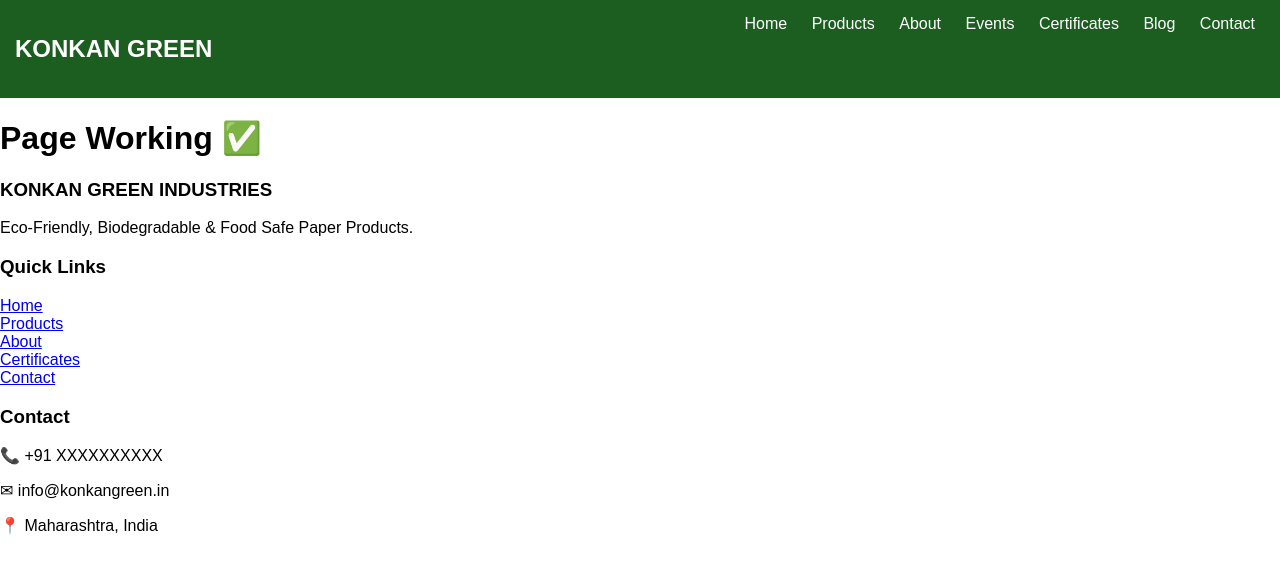
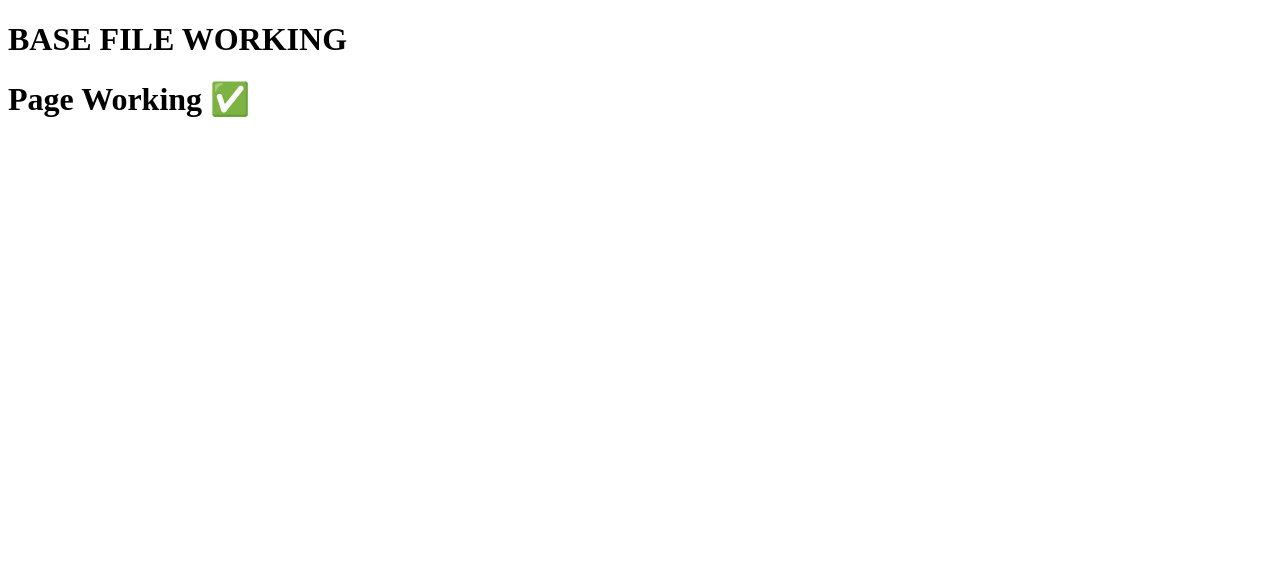
Before and after one commit to PranavChavan30/konkan-green, a Flask app: page /blog in a window 1280 px wide. Shown: the top 574 px of the page. Run offline with Flask 3, Linux system fonts and the light colour scheme.

Commit message:
update certificates and base

```diff
--- a/templates/base.html
+++ b/templates/base.html
@@ -1,80 +1,13 @@
 <!DOCTYPE html>
-<html lang="en">
-
+<html>
 <head>
-    <meta charset="UTF-8">
-    <meta name="viewport" content="width=device-width, initial-scale=1.0">
-
-    <title>Konkan Green Industries</title>
-
-    <meta name="description"
-          content="Eco-Friendly, Biodegradable and Food Safe Paper Products">
-
-    <link rel="icon"
-          href="{{ url_for('static', filename='favicon.ico') }}">
-
-    <link rel="stylesheet"
-          href="{{ url_for('static', filename='css/style.css') }}">
+    <title>Test</title>
 </head>
-
 <body>
 
-    <div class="navbar">
+<h1>BASE FILE WORKING</h1>
 
-        <div class="logo">
-            <h2>KONKAN GREEN</h2>
-        </div>
-
-        <div class="nav-links">
-            <a href="/">Home</a>
-            <a href="/products">Products</a>
-            <a href="/about">About</a>
-            <a href="/events">Events</a>
-            <a href="/certificates">Certificates</a>
-            <a href="/blog">Blog</a>
-            <a href="/contact">Contact</a>
-        </div>
-
-    </div>
-
-    <div class="content">
-        {% block content %}{% endblock %}
-    </div>
-
-    <footer>
-
-        <div class="footer-container">
-
-            <div class="footer-section">
-                <h3>KONKAN GREEN INDUSTRIES</h3>
-                <p>
-                    Eco-Friendly, Biodegradable &
-                    Food Safe Paper Products.
-                </p>
-            </div>
-
-            <div class="footer-section">
-                <h3>Quick Links</h3>
-
-                <a href="/">Home</a><br>
-                <a href="/products">Products</a><br>
-                <a href="/about">About</a><br>
-                <a href="/certificates">Certificates</a><br>
-                <a href="/contact">Contact</a>
-            </div>
-
-            <div class="footer-section">
-                <h3>Contact</h3>
-
-                <p>📞 +91 XXXXXXXXXX</p>
-                <p>✉ info@konkangreen.in</p>
-                <p>📍 Maharashtra, India</p>
-            </div>
-
-        </div>
-
-    </footer>
+{% block content %}{% endblock %}
 
 </body>
-
 </html>
```
